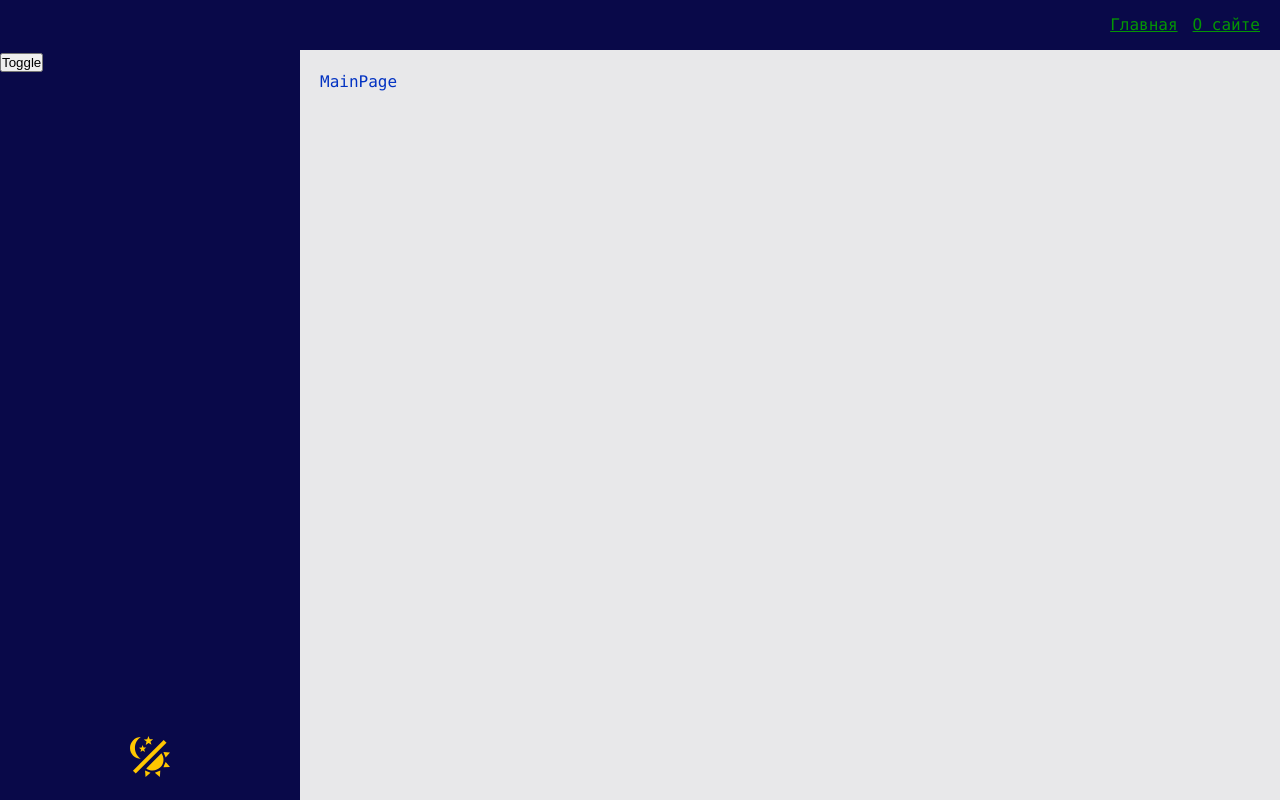
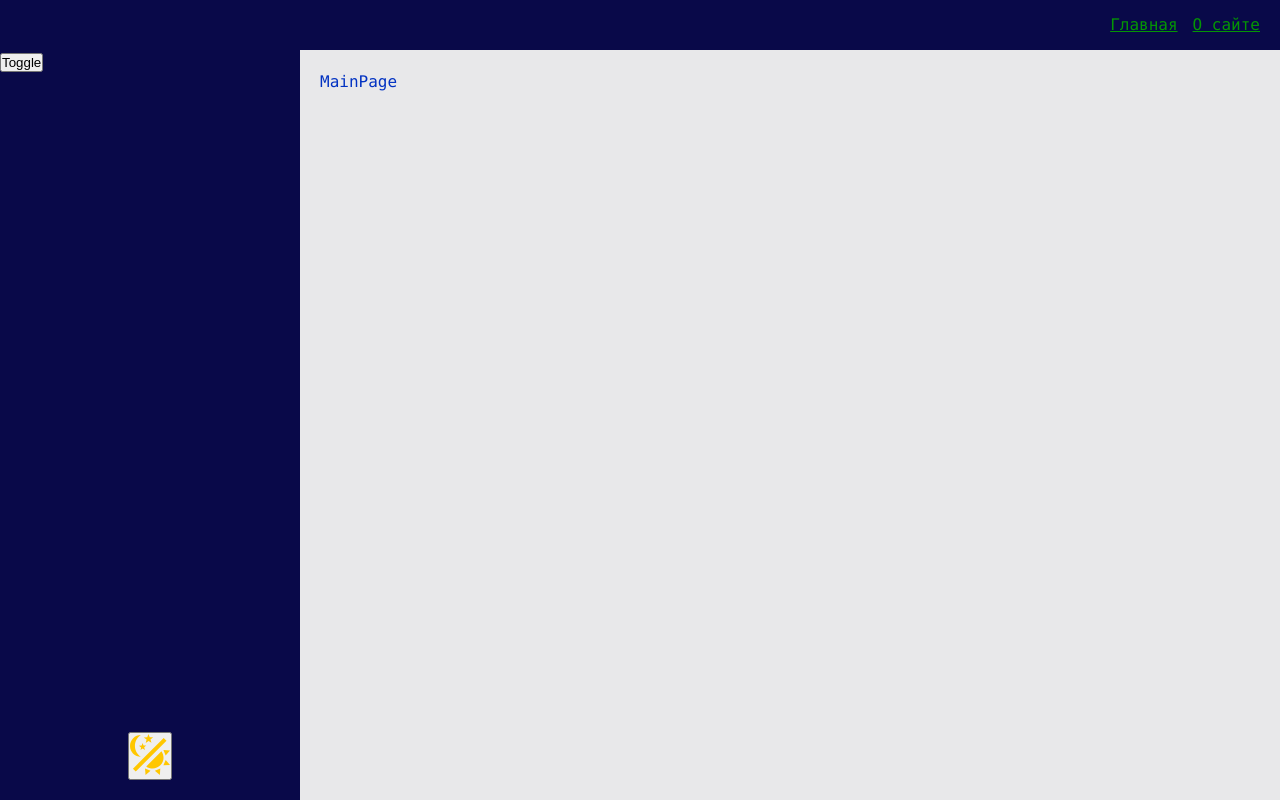
Before and after one commit to g1fteddd/middle-pet-project, a React (Vite) app: page / in a window 1280 px wide. Built offline with nearby package versions, Linux system fonts and the light colour scheme.

Commit message:
Написал немного тестовых тестов

```diff
--- a/src/shared/ui/Button/Button.tsx
+++ b/src/shared/ui/Button/Button.tsx
@@ -22,7 +22,7 @@ export const Button = ({
 }: ButtonProps) => {
     return (
         <button
-            className={classNames(styles.Button, styles[theme], className)}
+            className={classNames(styles.Button, theme, className)}
             {...otherProps}
         >
             {children}
--- a/src/widgets/Sidebar/ui/Sidebar/Sidebar.tsx
+++ b/src/widgets/Sidebar/ui/Sidebar/Sidebar.tsx
@@ -15,6 +15,7 @@ export const Sidebar = ({ className }: SidebarProps) => {
     };
     return (
         <div
+            data-testid="sidebar"
             className={classNames(
                 styles.Sidebar,
                 { [styles.collapsed]: isCollapse },
```
Also changed, not shown: 2 other files (tests, documents, lock files or other folders).
